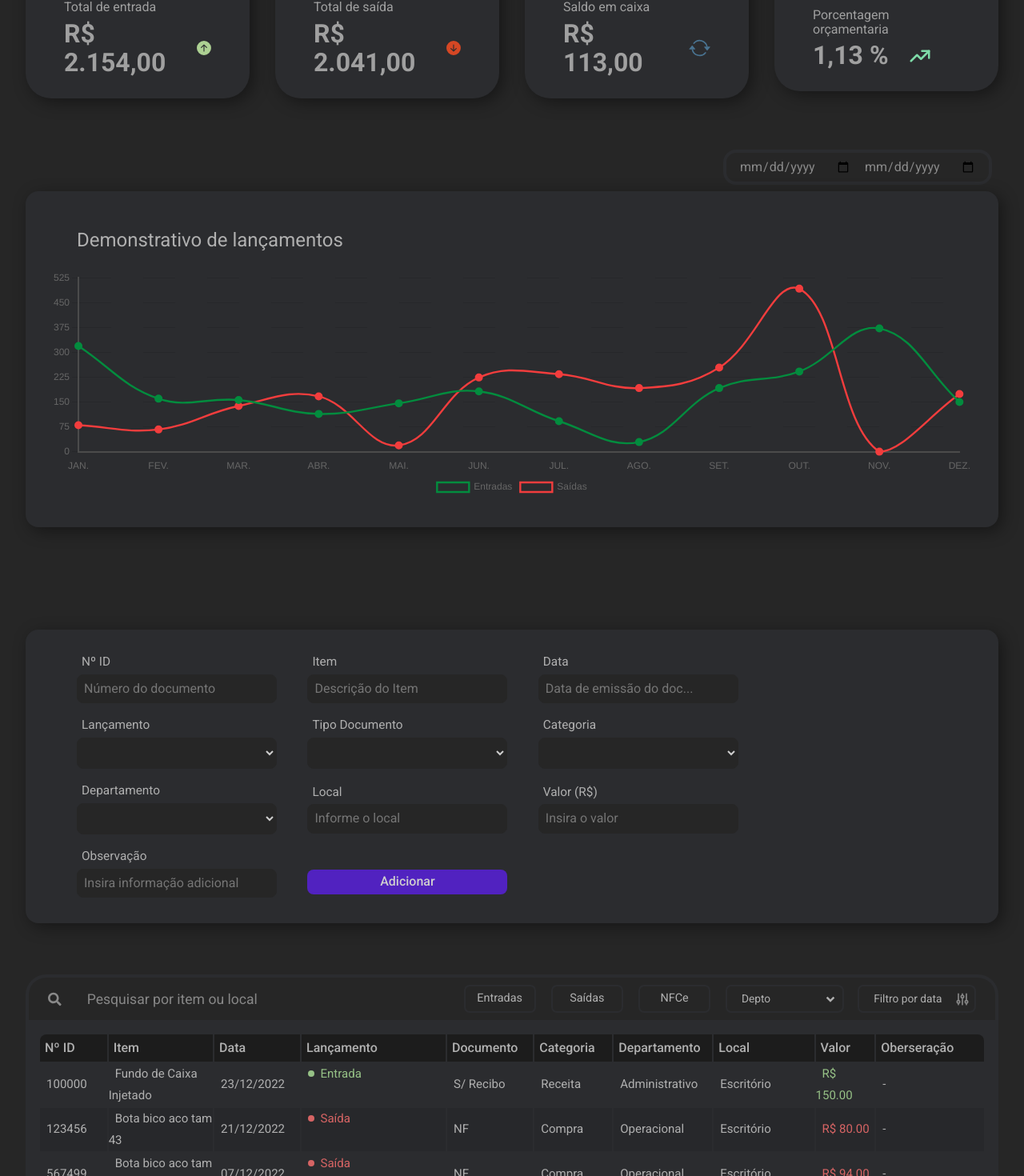
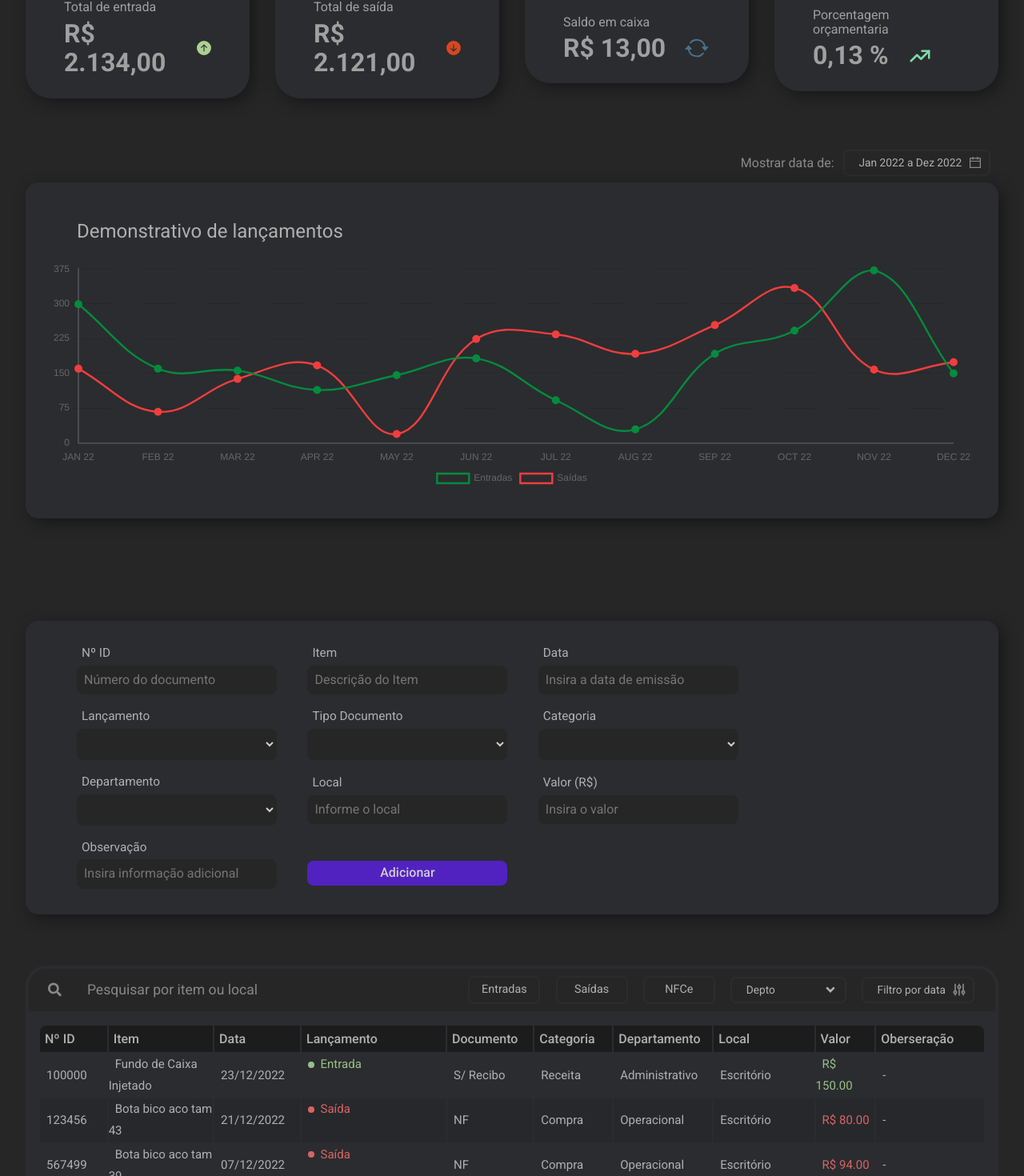
Before and after one commit to Fsouzza/chacal-servicev2, a React (Create React App) app: page / in a window 1280 px wide. Shown: the part 371-1841 px from the top of the page at 80% size. Built offline with nearby package versions, Linux system fonts and the light colour scheme.

Commit message:
component filter + refatoracao buscador

```diff
--- a/src/components/charts/index.tsx
+++ b/src/components/charts/index.tsx
@@ -8,6 +8,7 @@ import { Chart as ChartJS, CategoryScale,
   Legend } from 'chart.js';
 import styles from './charts.module.scss';
 import { items } from 'data/itens';
+import { dateToString } from 'helpers/dateFilter';
 
 ChartJS.register(
   BarElement,
@@ -20,7 +21,7 @@ ChartJS.register(
 );
 
 export const MyChart = () => {
-  const meses = [...items.sort((a,b) => a.date > b.date ? 1 : -1).map((lancamentos) => lancamentos.date.toLocaleString('pt-BR', {month: 'short'}).toUpperCase())];
+  const meses = [...items.sort((a,b) => a.date > b.date ? 1 : -1).map((lancamentos) => dateToString(lancamentos.date))];
   const listaMeses = [... new Set(meses)];
   const incomes = balanco('Entrada');
   const expanses = balanco('Saída');
@@ -28,7 +29,7 @@ export const MyChart = () => {
   function balanco(lancamentos: string){
     return listaMeses.map((label) => {
       return items
-        .filter(item => item.date.toLocaleString('pt-BR', {month: 'short'}).toUpperCase() === label)
+        .filter(item => dateToString(item.date) === label)
         .filter((item) => item.lancamentos === lancamentos)
         .reduce((acc, cur) => acc + cur.valor, 0);
     });
--- /dev/null
+++ b/src/components/filtro/filtro.tsx
@@ -0,0 +1,17 @@
+import styles from 'pages/fluxoCaixa/buscador/buscador.module.scss';
+import { Iopcoes } from 'types/opcoes';
+
+export const FiltroData = ({ filter, opcoes , icon}: Iopcoes) => {
+  return(
+    <>
+      <div className={styles.tags__tag}>
+        <select onChange={(e) => filter(e.currentTarget.value)} className={styles.tags__select}>
+          {opcoes.map( (opcao, index) => (
+            <option key={index} value={opcao.value}>{opcao.label}</option>
+          ))}
+        </select>
+        <span>{icon}</span>
+      </div>
+    </>
+  );
+};
--- a/src/data/itens.ts
+++ b/src/data/itens.ts
@@ -14,6 +14,30 @@ export const items: Item[] = [
     obs: '-'
   },
   {
+    date: new Date(2022, 0, 28),
+    lancamentos: 'Saída',
+    categoria: 'Compra',
+    departamento: 'Operacional',
+    tipo: 'Recibo',
+    id: 234569,
+    local: 'Epi Comercio LTDA',
+    item: 'Bota bico aco tam 42',
+    valor: 80.00,
+    obs: '-'
+  },
+  {
+    date: new Date(2022, 0, 17),
+    lancamentos: 'Entrada',
+    categoria: 'Serviços',
+    departamento: 'Operacional',
+    tipo: 'Recibo',
+    id: 100222,
+    local: 'CD Nov Era',
+    item: 'Cargas a vista',
+    valor: 180.00,
+    obs: '-'
+  },
+  {
     date: new Date(2022, 0, 22),
     lancamentos: 'Entrada',
     categoria: 'Receita',
@@ -22,7 +46,7 @@ export const items: Item[] = [
     id: 723459,
     local: 'Escritório',
     item: 'Fundo de Caixa Injetado',
-    valor: 250.00,
+    valor: 50.00,
     obs: '-'
   },
   {
@@ -314,7 +338,7 @@ export const items: Item[] = [
     obs: '-'
   },
   {
-    date: new Date(2022, 9, 23),
+    date: new Date(2022, 10, 23),
     lancamentos: 'Saída',
     categoria: 'Compra',
     departamento: 'RH',
--- a/src/helpers/dateFilter.ts
+++ b/src/helpers/dateFilter.ts
@@ -12,3 +12,10 @@ export const newDateAdjusted = (dateField: string) => {
   const [year, month, day] = dateField.split('-');
   return new Date(parseInt(year), parseInt(month) -1, parseInt(day));
 };
+
+export const dateToString = (time: Date) => {
+  return new Date(time).toLocaleDateString('en-US', {
+    year: '2-digit',
+    month: 'short',
+  }).toUpperCase();
+};
--- a/src/pages/fluxoCaixa/addFluxo/addFluxo.tsx
+++ b/src/pages/fluxoCaixa/addFluxo/addFluxo.tsx
@@ -18,8 +18,6 @@ export const AddFluxoCaixa = () => {
   const lancamentos = ['', 'Entrada', 'Saída'];
   const categorias = ['', 'Compra', 'Despesa', 'Pagamentos', 'Receita', 'Refeição', 'Retirada', 'Serviços', 'Vale Transporte', 'Veiculo', 'VR+VT'];
   const departamentos = ['', 'Administrativo', 'Financeiro', 'Officeboy', 'Operacional', 'Recursos Humanos', 'Tercerizados'];
-
-
   const clearFields = () => {
     setDataField('');
     setLancamentoField('');
@@ -35,16 +33,81 @@ export const AddFluxoCaixa = () => {
 
   return(
     <form id='add' className={styles.add}>
-      <Input htmlFor='numero' placeholder='Número do documento' label='Nº ID' id='numero' type='text' onFocus={(e) => (e.target.type='number')} onBlur={(e) => (e.target.type='text')} required={true} value={idField} setInput={value => setIdField(value)}/>
-      <Input htmlFor='item' placeholder='Descrição do Item' label='Item' id='item' type='text' required={true} value={itemField} setInput={value => setItemField(value)}/>
-      <Input htmlFor='data' placeholder='Data de emissão do doc...' id='data' label='Data' type='text' onFocus={(e) => (e.target.type='date')} onBlur={(e) => (e.target.type='text')} required={true} value={dataField} setInput={value => setDataField(value)}/>
-      <Select label='Lançamento' id='lancamento' htmlFor='lancamento' itens={lancamentos} required={true} value={lancamentoField} setSelected={value => setLancamentoField(value)}/>
-      <Select label='Tipo Documento' id='doc' htmlFor='doc' itens={documentos} required={true} value={docField} setSelected={value => setDocField(value)}/>
-      <Select label='Categoria' id='categoria' htmlFor='categoria' itens={categorias} required={true} value={categoriaField} setSelected={value => setCategoriaField(value)}/>
-      <Select label='Departamento' id='dpto' htmlFor='dpto' itens={departamentos} required={true} value={deptoField} setSelected={value => setDeptoField(value)}/>
-      <Input htmlFor='local' placeholder='Informe o local' label='Local' id='local' type='text' required={true} value={localField} setInput={value => setLocalField(value)}/>
-      <Input htmlFor='valor' placeholder='Insira o valor' label='Valor (R$)' id='numero' type='text' onFocus={(e) => (e.target.type='number')} onBlur={(e) => (e.target.type='text')} required={true} value={valorField} setInput={value => setValorField(value)}/>
-      <Input htmlFor='obs' placeholder='Insira informação adicional' label='Observação' id='obs' type='text' required={true} value={obsField} setInput={value => setObsField(value)}/>
+      <Input
+        placeholder='Número do documento'
+        label='Nº ID' id='numero' htmlFor='numero' type='text'
+        onFocus={(e) => (e.target.type='number')}
+        onBlur={(e) => (e.target.type='text')}
+        setInput={value => setIdField(value)}
+        required={true} value={idField}
+      />
+      <Input
+        placeholder='Descrição do Item'
+        label='Item' id='item' htmlFor='item' type='text'
+        value={itemField}
+        setInput={value => setItemField(value)}
+        required={true}
+      />
+      <Input
+        placeholder='Insira a data de emissão'
+        label='Data' id='data' htmlFor='data' type='text'
+        onFocus={(e) => (e.target.type='date')}
+        onBlur={(e) => (e.target.type='text')}
+        value={dataField}
+        setInput={value => setDataField(value)}
+        required={true}
+      />
+      <Select
+        htmlFor='lancamento' label='Lançamento' id='lancamento'
+        itens={lancamentos}
+        value={lancamentoField}
+        setSelected={value => setLancamentoField(value)}
+        required={true}
+      />
+      <Select
+        htmlFor='doc' label='Tipo Documento' id='doc'
+        itens={documentos}
+        value={docField}
+        setSelected={value => setDocField(value)}
+        required={true}
+      />
+      <Select
+        htmlFor='categoria' label='Categoria' id='categoria'
+        itens={categorias}
+        value={categoriaField}
+        setSelected={value => setCategoriaField(value)}
+        required={true}
+      />
+      <Select
+        htmlFor='dpto' label='Departamento' id='dpto'
+        itens={departamentos}
+        value={deptoField}
+        setSelected={value => setDeptoField(value)}
+        required={true}
+      />
+      <Input
+        placeholder='Informe o local'
+        label='Local' id='local' htmlFor='local' type='text'
+        value={localField}
+        setInput={value => setLocalField(value)}
+        required={true}
+      />
+      <Input
+        placeholder='Insira o valor'
+        label='Valor (R$)' id='numero' htmlFor='valor' type='text'
+        onFocus={(e) => (e.target.type='number')}
+        onBlur={(e) => (e.target.type='text')}
+        value={valorField}
+        setInput={value => setValorField(value)}
+        required={true}
+      />
+      <Input
+        placeholder='Insira informação adicional'
+        label='Observação' id='obs' htmlFor='obs' type='text'
+        value={obsField}
+        setInput={value => setObsField(value)}
+        required={true}
+      />
       <div>
         <button onSubmit={clearFields}>
           Adicionar
--- a/src/pages/fluxoCaixa/addFluxo/selects/Select.tsx
+++ b/src/pages/fluxoCaixa/addFluxo/selects/Select.tsx
@@ -7,6 +7,8 @@ interface Props {
   itens: string[] | number[]
   id?: string
   htmlFor?: string
+  onFocus?: React.FocusEventHandler<HTMLSelectElement>
+  onBlur?: React.FocusEventHandler<HTMLSelectElement>
 }
 
 export const Select = (props: Props) => {
@@ -16,8 +18,10 @@ export const Select = (props: Props) => {
       <select
         id={props.id}
         required={props.required}
+        value={props.value}
         onChange={evento => props.setSelected(evento.target.value)}
-        value={props.value}
+        onFocus={props.onFocus}
+        onBlur={props.onBlur}
       >
         {props.itens.map(item => <option key={item}>{item}</option>)}
       </select>
--- a/src/pages/fluxoCaixa/buscador/buscador.module.scss
+++ b/src/pages/fluxoCaixa/buscador/buscador.module.scss
@@ -22,7 +22,7 @@
   height: 40px;
   justify-content: flex-end;
   padding: 1em 1.5em;
-  width: 340px;
+  width: 360px;
   input {
     background-color: transparent;
     border: none;
@@ -48,19 +48,16 @@
     span{
       align-items: center;
       background-color: $cor-principal;
-      border-bottom: 2px solid $cor-card;
-      border-right: 2px solid $cor-card;
-      border-top: 2px solid $cor-card;
       border-top-right-radius: .5em;
       border-bottom-right-radius: .5em;
       color: $cor-brancol;
       display: flex;
-      height: 100%;
+      height: 80%;
       justify-content: center;
       position: absolute;
       pointer-events: none;
-      right: .5em;
-      top: 0;
+      right: .8em;
+      top: .2em;
       width: 2em;
     }
     option{
@@ -68,17 +65,22 @@
     }
   }
   &__select{
+    align-items: center;
     background-color: $cor-principal;
     border: 2px solid $cor-card;
     border-radius: .5em;
     color: $cor-brancol;
     cursor: pointer;
+    display: flex;
     font-size: .86rem;
     font-weight: 400;
     outline: none;
-    padding: .5em 1em;
+    padding: .4em 1.3em .4em 1em;
     text-align: left;
-    width: 146px;
+    width: fit-content;
+    &:focus{
+      border-color: $cor-azul;
+    }
   }
   &__button{
     background-color: transparent;
@@ -98,6 +100,9 @@
       font-weight: 500;
       transition: ease-in .3s;
     }
+    &:focus{
+      border-color: $cor-azul;
+    }
   }
 }
 
@@ -112,5 +117,5 @@
   outline: none;
   padding: .5em 1em;
   text-align: center;
-  width: 100px;
+  width: 90px;
 }
--- a/src/pages/fluxoCaixa/buscador/buscador.tsx
+++ b/src/pages/fluxoCaixa/buscador/buscador.tsx
@@ -1,7 +1,8 @@
 import styles from './buscador.module.scss';
 import { FaSearch } from 'react-icons/fa';
 import { RiArrowDropDownLine } from 'react-icons/ri';
-import { FiltroData } from './../filtro/filtro';
+import { FiltroData } from 'components/filtro/filtro';
+import { HiOutlineAdjustments } from 'react-icons/hi';
 
 interface Props {
 	busca: string;
@@ -11,7 +12,58 @@ interface Props {
 }
 
 export const Buscador = ({ busca, setBusca, filter }: Props) => {
-  const departamentos = [{'nome' : 'Depto', 'value': ''}, {'nome' : 'Administrativo', 'value': 'Administrativo'}, {'nome' : 'Financeiro', 'value': 'Financeiro'}, {'nome' : 'Officeboy', 'value': 'Officeboy'}, {'nome' : 'Operacional', 'value': 'Operacional'}, {'nome' : 'RH', 'value': 'RH'}, {'nome' : 'Terceirizado', 'value': 'Terceirizado'}];
+  const departamentos = [
+    {
+      label : 'Depto',
+      value: ''
+    },
+    {
+      label : 'Administrativo',
+      value: 'Administrativo'
+    },
+    {
+      label : 'Financeiro',
+      value: 'Financeiro'
+    },
+    {
+      label : 'Officeboy',
+      value: 'Officeboy'
+    },
+    {
+      label : 'Operacional',
+      value: 'Operacional'
+    },
+    {
+      label : 'RH',
+      value: 'RH'
+    },
+    {
+      label : 'Terceirizado',
+      value: 'Terceirizado'
+    }
+  ];
+  const dateValues = [
+    {
+      label: 'Filtro por data',
+      value : -1
+    },
+    {
+      label: 'Hoje',
+      value : 0
+    },
+    {
+      label: '7 dias',
+      value : 7
+    },
+    {
+      label: '15 dias',
+      value : 15
+    },
+    {
+      label: '30 dias',
+      value : 30
+    },
+  ];
 
   function filterTag(value: string) {
     if(busca === value) return setBusca('');
@@ -26,6 +78,7 @@ export const Buscador = ({ busca, setBusca, filter }: Props) => {
           value={busca}
           onChange={(evento) => setBusca(evento.target.value)}
           placeholder='Pesquisar por item ou local'
+          type={'search'}
         />
       </div>
       <div className={styles.tags}>
@@ -44,15 +97,8 @@ export const Buscador = ({ busca, setBusca, filter }: Props) => {
             NFCe
           </button>
         </div>
-        <div className={styles.tags__tag}>
-          <select onChange={(evento) => setBusca(evento.target.value)} className={styles.tags__select}>
-            {departamentos.map((dpto, index) => (
-              <option key={index} value={dpto.value}>{dpto.nome}</option>
-            ))}
-          </select>
-          <span><RiArrowDropDownLine size={40} /></span>
-        </div>
-        <FiltroData filter={filter} />
+        <FiltroData filter={setBusca} opcoes={departamentos} icon={<RiArrowDropDownLine size={40} />} />
+        <FiltroData filter={filter} opcoes={dateValues} icon={< HiOutlineAdjustments size={20} color='#898989' />} />
       </div>
     </>
   );
--- a/src/pages/fluxoCaixa/filtro/filtro.tsx
+++ /dev/null
@@ -1,46 +0,0 @@
-import styles from '../buscador/buscador.module.scss';
-import { ReactNode } from 'react';
-import { HiOutlineAdjustments } from 'react-icons/hi';
-
-
-interface Props {
-  filter: (e: ReactNode) => void
-}
-
-export const FiltroData = ({ filter }: Props) => {
-  const dateValues = [
-    {
-      'label': 'Filtro por data',
-      'value' : -1
-    },
-    {
-      'label': '7 dias',
-      'value' : 7
-    },
-    {
-      'label': '15 dias',
-      'value' : 15
-    },
-    {
-      'label': '30 dias',
-      'value' : 30
-    },
-    {
-      'label': 'Hoje',
-      'value' : 0
-    },
-  ];
-
-  return(
-    <>
-      <div className={styles.tags__tag}>
-        <select onChange={(e) => filter(e.currentTarget.value)} className={styles.tags__select}>
-          {dateValues.map( (item, index) => (
-            <option key={index} value={item.value}>{item.label}</option>
-          ))}
-        </select>
-        <span>< HiOutlineAdjustments size={20} color='#898989' /></span>
-      </div>
-    </>
-  );
-};
--- a/src/pages/fluxoCaixa/fluxoCaixa.module.scss
+++ b/src/pages/fluxoCaixa/fluxoCaixa.module.scss
@@ -4,19 +4,12 @@
   align-items: center;
   display: flex;
   justify-content: right;
-  margin: 4em 1.5em .5em 0;
-  padding: 0 1em;
-  div{
-    border: 4px solid $cor-card;
-    border-radius: 1em;
-    display: flex;
-    gap: 1em;
-    padding: .5em 1em;
-  }
-  input{
-    background-color: transparent;
-    border: none;
+  margin: 4em 0 .5em 0;
+  padding: 0 2em;
+  text-align: center;
+  p{
     color: $cor-cinza;
-    outline: none;
+    font-size: 1em;
+    padding: .1em .1em 0 0;
   }
 }
--- a/src/pages/fluxoCaixa/index.tsx
+++ b/src/pages/fluxoCaixa/index.tsx
@@ -8,6 +8,8 @@ import { Buscador } from './buscador/buscador';
 import { MyChart } from 'components/charts';
 import styles from './fluxoCaixa.module.scss';
 import styles2 from '../fluxoCaixa/buscador/buscador.module.scss';
+import { FiltroData } from 'components/filtro/filtro';
+import { AiOutlineCalendar } from 'react-icons/ai';
 
 export const FluxoCaixa = () => {
   const [busca, setBusca] = useState('');
@@ -16,6 +18,16 @@ export const FluxoCaixa = () => {
   const [total, setTotal] = useState(0);
   const [porcentagem, setPorcentagem] = useState(0);
   const [lista, setLista] = useState(items);
+  const opcoesAno = [
+    {
+      label: 'Jan 2022 a Dez 2022',
+      value: ''
+    },
+    {
+      label: 'Jan 2023 a Dez 2023',
+      value: ''
+    }
+  ];
 
   function verificaBusca(title: string){
     const regex = new RegExp(`^${busca}`, 'i');
@@ -23,13 +35,15 @@ export const FluxoCaixa = () => {
   }
 
   const filterByDate = (date: number) => {
-    const ano = new Date().getFullYear();
-    const mes = new Date().getMonth();
-    const dia = new Date().getDate();
-    const diaAtual = new Date(ano, mes, dia);
-    const diaFinal = new Date(ano, mes, dia - date);
-    const dataFiltrada = items.filter((item) => item.date).filter(item => item.date >= diaFinal && item.date <= diaAtual);
+    const dataAtual = new Date();
+    const dataInicial = new Date(dataAtual.getFullYear(), dataAtual.getMonth(), dataAtual.getDate());
+    const dataFinal = new Date(dataAtual.getFullYear(), dataAtual.getMonth(), dataAtual.getDate() - date);
+    const dataFiltrada = items.filter((item) => item.date).filter(item => item.date >= dataFinal && item.date <= dataInicial);
     date < 0 ? setLista(items) : setLista(dataFiltrada);
+  };
+
+  const filterChartByYear = () => {
+    console.log('Resultados exibidos com sucesso');
   };
 
   useEffect(()=> {
@@ -44,11 +58,11 @@ export const FluxoCaixa = () => {
       || verificaBusca(item.local)
       || verificaBusca(item.lancamentos)
     );
+    setLista(listaBusca);
     setEntrada(somaEntrada);
     setSaida(somaSaida);
     setTotal(contadorTotal);
     setPorcentagem(contadorPorcentagem);
-    setLista(listaBusca);
   }, [items, busca]);
 
   return(
@@ -56,10 +70,8 @@ export const FluxoCaixa = () => {
       <Titulo />
       <Cards entrada={entrada} saida={saida} total={total} porcentagem={porcentagem} />
       <div className={styles.inputsData}>
-        <div>
-          <input type='date'></input>
-          <input type='date'></input>
-        </div>
+        <p>Mostrar data de:</p>
+        <FiltroData filter={filterChartByYear} opcoes={opcoesAno} icon={<AiOutlineCalendar size={18} color='#898989' />}/>
       </div>
       <MyChart />
       <AddFluxoCaixa />
--- /dev/null
+++ b/src/types/opcoes.ts
@@ -0,0 +1,7 @@
+import { ReactNode } from 'react';
+
+export type Iopcoes = {
+  opcoes: {label: string; value: number | string}[];
+  filter: React.Dispatch<React.SetStateAction<string>>;
+  icon: ReactNode;
+}
```
